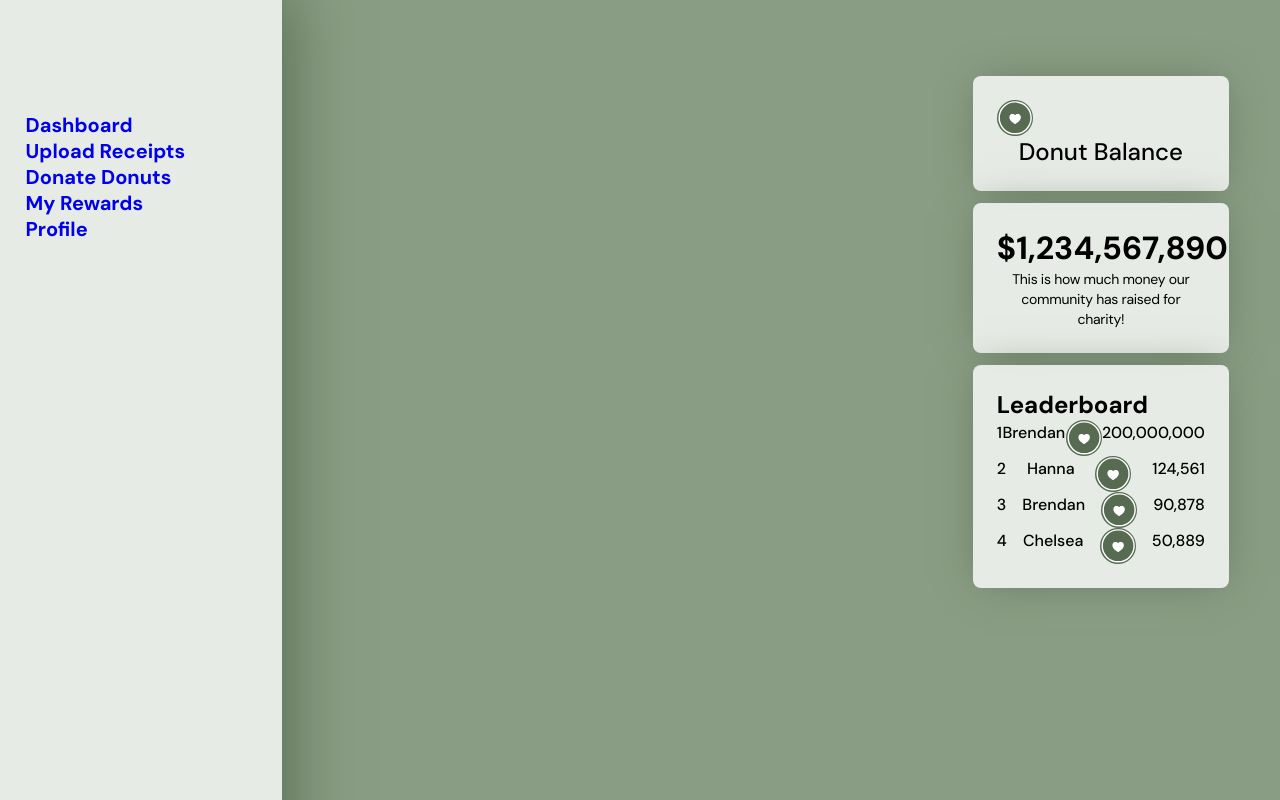
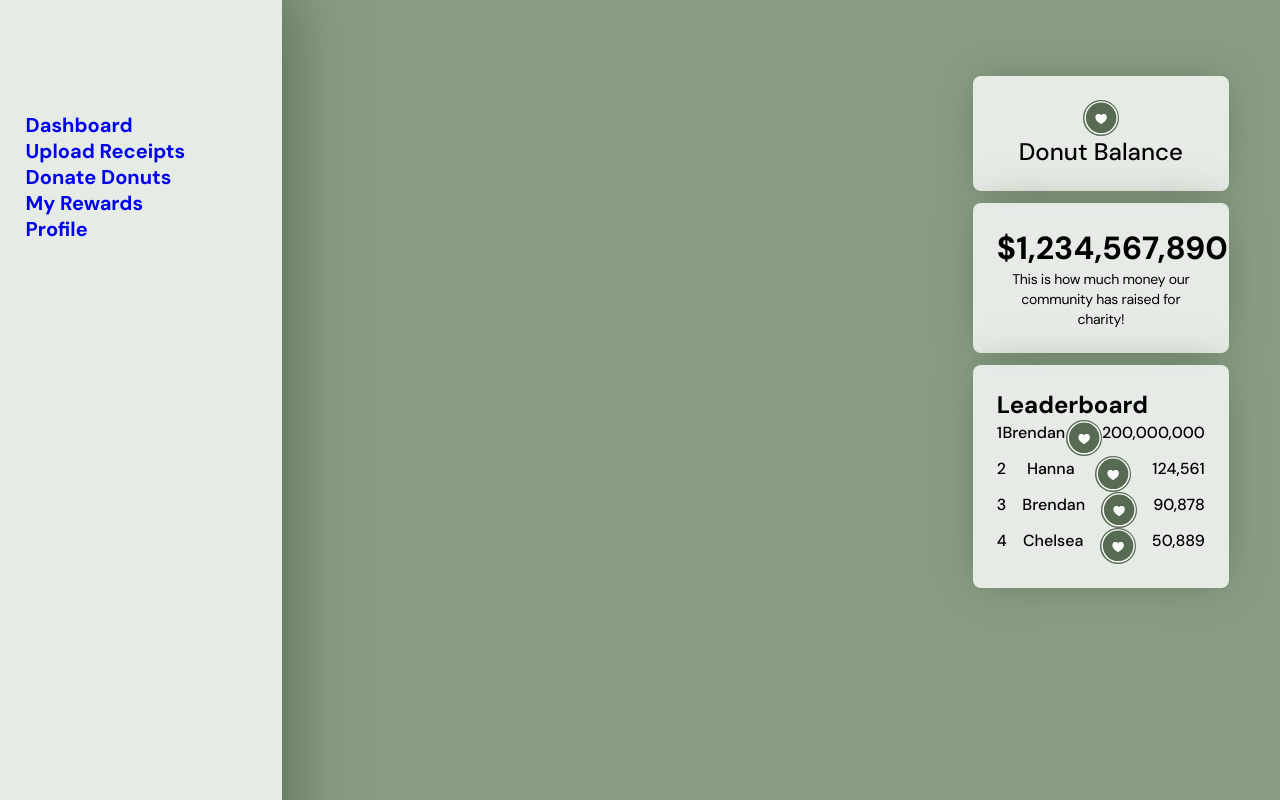
Before and after one commit to breadnmkii/ecodona, a PHP site: template pages/dashboard.html in a window 1280 px wide. Run offline with PHP 8.4, Linux system fonts and the light colour scheme; the template is opened without the code that fills it, so the values that code supplies are empty.

Commit message:
updating dashboard

```diff
--- a/css/dashboard.css
+++ b/css/dashboard.css
@@ -69,7 +69,8 @@ body{
 }
 
 #donut-balance-container{
-  text-align: center;
+  display: flex;
+  flex-direction: column;
   align-items: center;
 }
 
```
